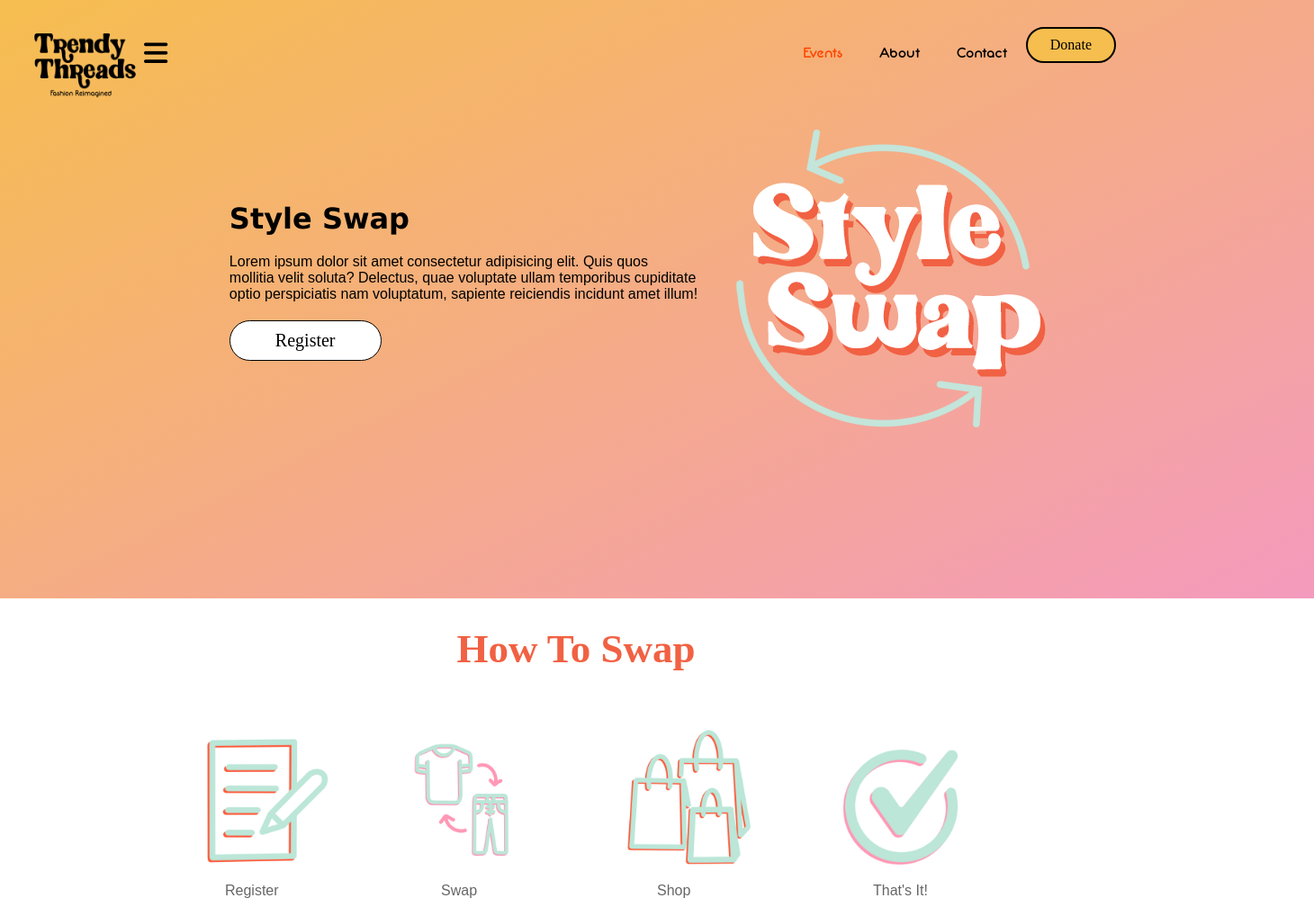
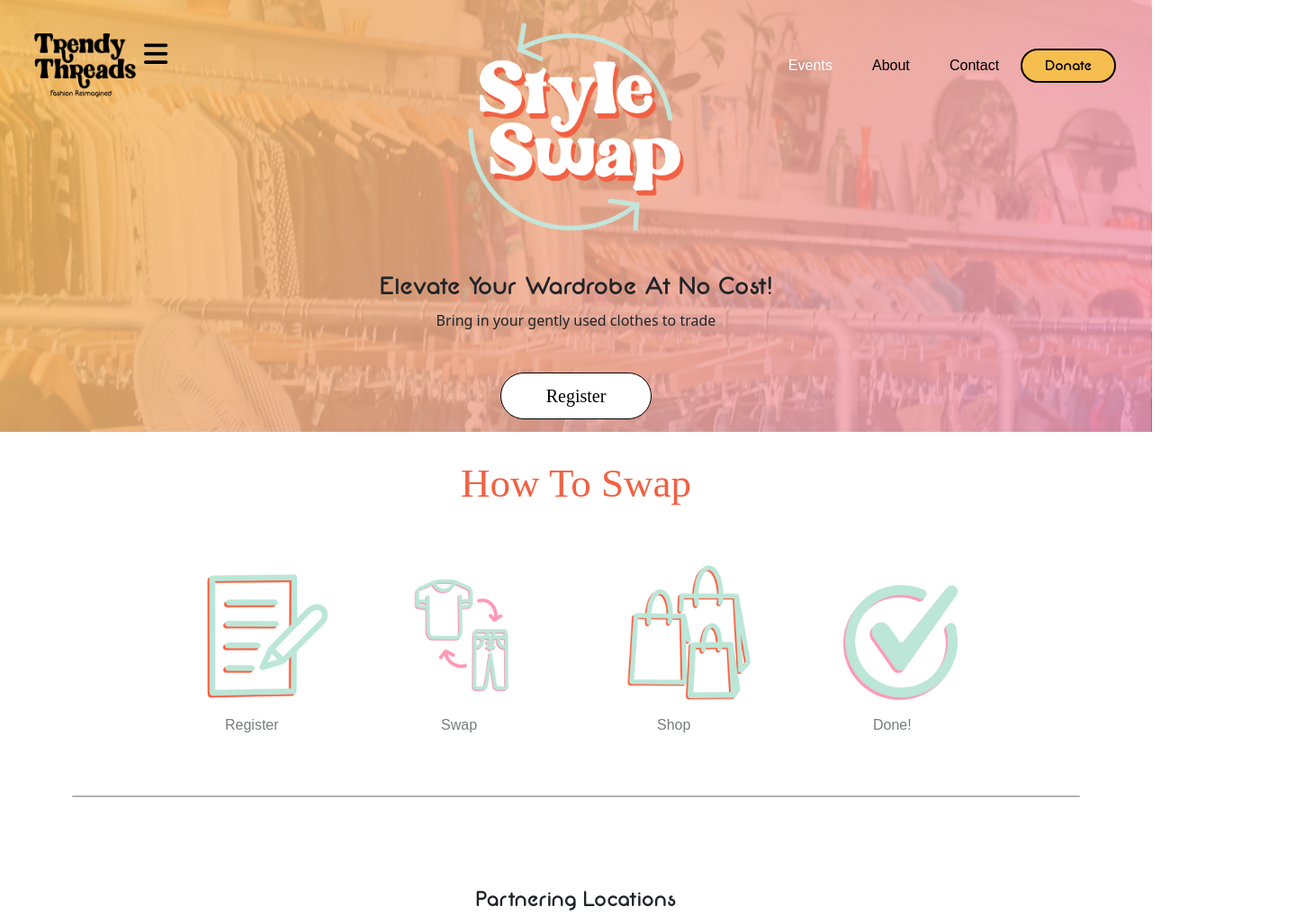
Before and after one commit to Agent-D14/trendy_threads, a plain HTML site: page index.html in a window 1280 px wide. Shown: the top 1018 px of the page at 90% size, 1460 px wide, since content can reach past the window. Drawn offline with nearby package versions, Linux system fonts and the light colour scheme; a web font is replaced by a local one.

Commit message:
Bootstrap Added

```diff
--- a/index.html
+++ b/index.html
@@ -4,6 +4,7 @@
         <meta charset="utf-8">
         <title>TT-Style Swap</title>
         <meta name="viewport" content="width=device-width, initial-scale=1.0">
+        <link href="https://cdn.jsdelivr.net/npm/bootstrap@5.3.1/dist/css/bootstrap.min.css" rel="stylesheet" integrity="sha384-4bw+/aepP/YC94hEpVNVgiZdgIC5+VKNBQNGCHeKRQN+PtmoHDEXuppvnDJzQIu9" crossorigin="anonymous">
         <link rel="stylesheet" type="text/css" href="style.css">
         <script src="https://kit.fontawesome.com/a076d05399.js"></script>
     </head>
@@ -22,27 +23,53 @@
             </label>
 
            <div class="menu">
-                <a href="#">Events</a>
-                <a href="#">About</a>
-                <a href="#">Contact</a>
-                <a href="#">Donate</a>
+                <ul>
+                    <a href="#">Events</a>
+                    <a href="#">About</a>
+                    <a href="#">Contact</a>
+                    <a href="#">Donate</a>
+                </ul>
             </div>
 
         </nav>
+
+
         <!--Hero-->
         <div class="hero">
-            <div class="info">
-                <h1>Style Swap</h1>
+            <!--<div class="info">
+                 <div class="swap_logo">
+                <img src="images/StyleSwapLogo.png">
+            </div>
+            <h1>Style Swap</h1>
                 <p>Lorem ipsum dolor sit amet consectetur adipisicing elit.
                     Quis quos<br> mollitia velit soluta?  Delectus, quae voluptate
                     ullam temporibus cupiditate <br> optio perspiciatis nam voluptatum,
                     sapiente reiciendis incidunt amet illum! </p>
                     <button type="button">Register</button>
+
+
+        </div>-->
+
+        <div class="header">
+            <div class="row">
+              <div class="col1">
+                <img src="images/StyleSwapLogo.png" alt="Style Swap Logo">
+              </div>
             </div>
-            <div class="swap_logo">
-                <img src="images/StyleSwapLogo.png">
+            <div class="row">
+              <div class="col2">
+                <h3>Elevate Your Wardrobe At No Cost!</h1>
+                    <p>Bring in your gently used clothes to trade</p>
+              </div>
             </div>
-        </div>
+            <div class="row">
+                <div class="col3">
+                    <button type="button">Register</button>
+                </div>
+              </div>
+          </div>
+</div>
+
         <!--Content section-->
         <div class="content">
             <h2>How To Swap</h2>
@@ -61,7 +88,7 @@
                 </div>
                 <div>
                     <img src="images/check.png">
-                    <p>That's It!</p>
+                    <p>Done!</p>
                 </div>
             </div>
         </div>
@@ -90,8 +117,12 @@
 
         <!--Footer-->
         <div class="footer">Copyright @2023</div>
+
+
+        <!--<script src="script.js"></script>-->
+        <script src="https://cdn.jsdelivr.net/npm/bootstrap@5.3.1/dist/js/bootstrap.bundle.min.js" integrity="sha384-HwwvtgBNo3bZJJLYd8oVXjrBZt8cqVSpeBNS5n7C8IVInixGAoxmnlMuBnhbgrkm" crossorigin="anonymous"></script>
     </body>
 
-   <!--<script src="script.js"></script>-->
+
 
 </html>
--- a/style.css
+++ b/style.css
@@ -16,8 +16,14 @@
 /*Navigation Bar*/
 
 nav{
+   /* background: rgb(246,190,78);
+    background: linear-gradient(153deg, rgba(246,190,78,1) 0%, rgba(244,154,189,1) 100%);
+    -webkit-mask-image:-webkit-gradient(linear, left top, left bottom,
+        from(rgba(0,0,0,1)), to(rgba(0,0,0,0)));*/
     display: flex;
     padding: 20px;
+    z-index: -1;
+    height: 500px;
 }
 .logo img{
     width: 140px;
@@ -28,16 +34,16 @@
     justify-content: center;
     margin-left: auto;
     margin-right: 20px;
-    margin-top: 10px;
+    margin-top: 40px;
 }
 .menu a{
     color: black;
     padding: 20px;
     text-decoration: none;
-    font-family: Neon80;
+    font-family: Arial, Helvetica, sans-serif
 }
 .menu a:first-child{
-    color: orangered;
+    color: white;
 }
 .menu a:last-child{
     border: 2px solid black;
@@ -45,7 +51,7 @@
     border-radius: 30px;
     margin-bottom: 55px;
     padding: 9px 25px 9px 25px;
-    font-family: Antique_Wonders;
+    font-family: Neon80;
 }
 .menu a:last-child:hover{
     background-color: #fbdda0;
@@ -63,18 +69,52 @@
 /*Hero section*/
 
 .hero{
-    width: 100%;
-    height: 500px;
+    position: relative;
+    background: url(images/background.png) no-repeat;
+    background-size: cover;
+    background-position: center;
+    height: 60vh;
+    z-index: -1;
+    margin-top: -500px;
+}
+.header{
+    z-index: 5;
     display: flex;
-    background: rgb(246,190,78);
-    background: linear-gradient(153deg, rgba(246,190,78,1) 0%, rgba(244,154,189,1) 100%);
-    align-items: center;
-    justify-content: center;
-    padding: 90px;
-    margin-top: -160px;
+  flex-direction: column;
+  justify-content: center;
+  align-items: center;
+  position: absolute;
+  top: 40px;
+  left: 0;
+  right: 0;
+  bottom: 0;
+  text-align: center;
 }
+.col1 img{
+    width: 300px;
+}
+.col3 button{
+    border: 1px solid black;
+    background-color: white;
+    border-radius: 30px;
+    margin-bottom: 55px;
+    font-family: Antique_Wonders;
+    font-size: 20px;
+    padding: 10px 50px 10px 50px;
+    margin-top: 30px;
+}
+.col3 button:hover{
+    cursor: pointer;
+    background-color: bisque;
+}
+.col2 h3{
+    font-family: Neon80;
+}
+
+/*
 .info{
     display: block;
+    z-index: 3;
 }
 .info img{
     width: 100px;
@@ -103,7 +143,7 @@
     cursor: pointer;
     background-color: bisque;
 }
-
+*/
 /*Content*/
 
 .content h2{
```
